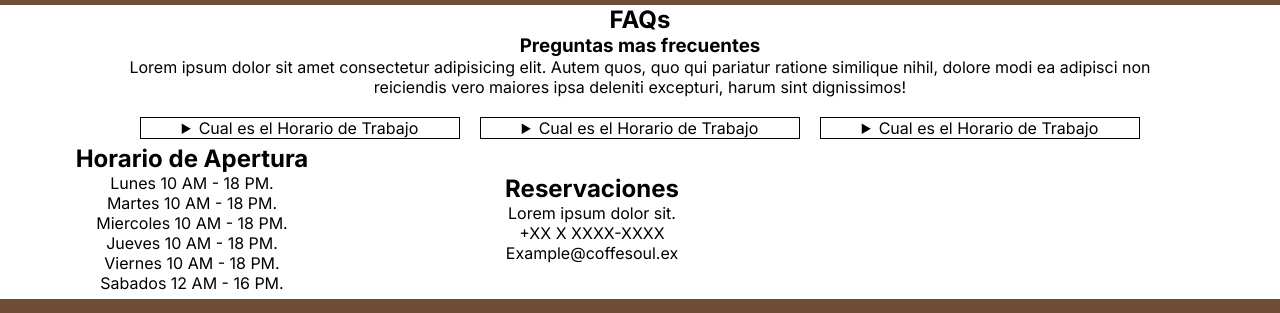
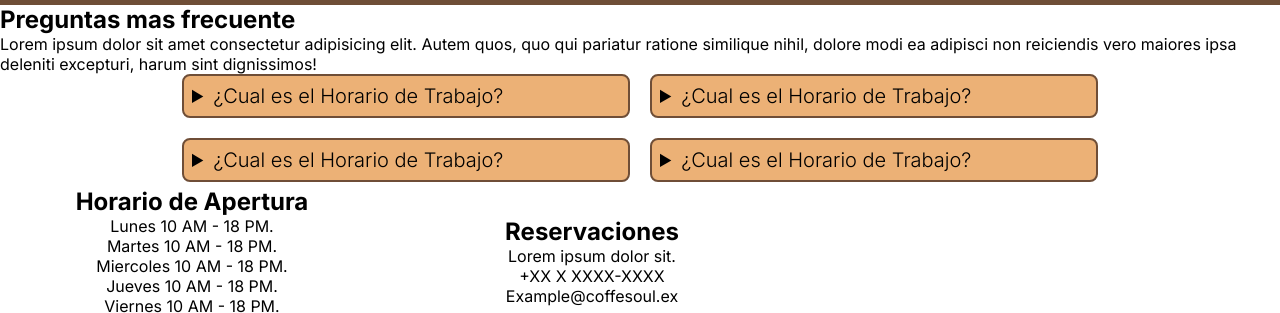
Before and after one commit to igleal/segunda_entrega_sitio_coffe, a website: page page/faqs.html in a window 1280 px wide. Shown: the part 59-372 px from the top of the page. Drawn offline with Linux system fonts and the light colour scheme; files whose address does not match are found by name.

Commit message:
arreglo de vista de faqs

```diff
--- a/page/faqs.html
+++ b/page/faqs.html
@@ -31,32 +31,24 @@
 
     <main>
       <section>
+
         <div class="questions">
-          <div class="questions__title">
-            <h2>FAQs</h2>
-            <h3>Preguntas mas frecuentes</h3>
+
+          <h2>Preguntas mas frecuente</h2>
           <p>
             Lorem ipsum dolor sit amet consectetur adipisicing elit. Autem
             quos, quo qui pariatur ratione similique nihil, dolore modi ea
             adipisci non reiciendis vero maiores ipsa deleniti excepturi,
             harum sint dignissimos!
           </p>
-          </div>
+
         </div>
 
         <div class="faqs">
+
           <article class="faqs__questions">
             <details>
-              <summary>Cual es el Horario de Trabajo</summary>
-              <p>Lorem ipsum dolor sit amet consectetur, adipisicing elit.
-                Explicabo, sit a? Perspiciatis accusantium nesciunt, ad, quasi
-                voluptates, voluptatibus pariatur quos libero ratione inventore
-                molestias! Vitae totam inventore neque repellat consequuntur.</p>
-            </details>
-          </article>
-          <article class="faqs__questions">
-            <details>
-              <summary>Cual es el Horario de Trabajo</summary>
+              <summary>¿Cual es el Horario de Trabajo?</summary>
               <p>Lorem ipsum dolor sit amet consectetur, adipisicing elit.
                 Explicabo, sit a? Perspiciatis accusantium nesciunt, ad, quasi
                 voluptates, voluptatibus pariatur quos libero ratione inventore
@@ -66,13 +58,34 @@
 
           <article class="faqs__questions">
             <details>
-              <summary>Cual es el Horario de Trabajo</summary>
+              <summary>¿Cual es el Horario de Trabajo?</summary>
               <p>Lorem ipsum dolor sit amet consectetur, adipisicing elit.
                 Explicabo, sit a? Perspiciatis accusantium nesciunt, ad, quasi
                 voluptates, voluptatibus pariatur quos libero ratione inventore
                 molestias! Vitae totam inventore neque repellat consequuntur.</p>
             </details>
           </article>
+
+          <article class="faqs__questions">
+            <details>
+              <summary>¿Cual es el Horario de Trabajo?</summary>
+              <p>Lorem ipsum dolor sit amet consectetur, adipisicing elit.
+                Explicabo, sit a? Perspiciatis accusantium nesciunt, ad, quasi
+                voluptates, voluptatibus pariatur quos libero ratione inventore
+                molestias! Vitae totam inventore neque repellat consequuntur.</p>
+            </details>
+          </article>
+
+          <article class="faqs__questions">
+            <details>
+              <summary>¿Cual es el Horario de Trabajo?</summary>
+              <p>Lorem ipsum dolor sit amet consectetur, adipisicing elit.
+                Explicabo, sit a? Perspiciatis accusantium nesciunt, ad, quasi
+                voluptates, voluptatibus pariatur quos libero ratione inventore
+                molestias! Vitae totam inventore neque repellat consequuntur.</p>
+            </details>
+          </article>
+
         </div>
       </section>
 
--- a/scss/layout/_fqas.scss
+++ b/scss/layout/_fqas.scss
@@ -1,17 +1,6 @@
 /* Preguntas */
 
 .questions {
-  display: flex;
-  gap: 20px;
-  flex-direction: column;
-  align-items: center;
-  align-content: stretch;
-  justify-content: start;
-  margin-bottom: 20px;
-  &__title {
-    width: 80%;
-    text-align: center;
-  }
 }
 
 .faqs {
@@ -21,16 +10,41 @@
   justify-content: center;
   align-items: center;
   align-content: center;
+
   &__questions {
-    width: 25%;
-    text-align: center;
-    border: 1px solid #000;
+    width: 35%;
+
     @include mediaTablet() {
       width: 40%;
     }
     @include mediaMovile() {
       flex-direction: column;
       width: 80%;
+    }
+
+    details {
+      background-color: map-get($colores, color-three);
+      border: 2px solid map-get($colores, color-one);
+      border-radius: 0.5rem;
+      &[open] {
+        background-color: map-get($colores, color-four);
+      }
+      p {
+        padding: 8px;
+        margin: 0 8px 8px 8px;
+        border-left: 2px solid map-get($colores, color-five);
+        text-align: justify;
+      }
+    }
+
+    summary {
+      font-weight: 300;
+      font-size: 1.25rem;
+      padding: 8px;
+      cursor: pointer;
+      &[open]{
+        font-weight: 800;
+      }
     }
   }
 }
```
Also changed, not shown: css/styles.css, 1 other file. Lines whose indentation alone changed are shown as unchanged.
